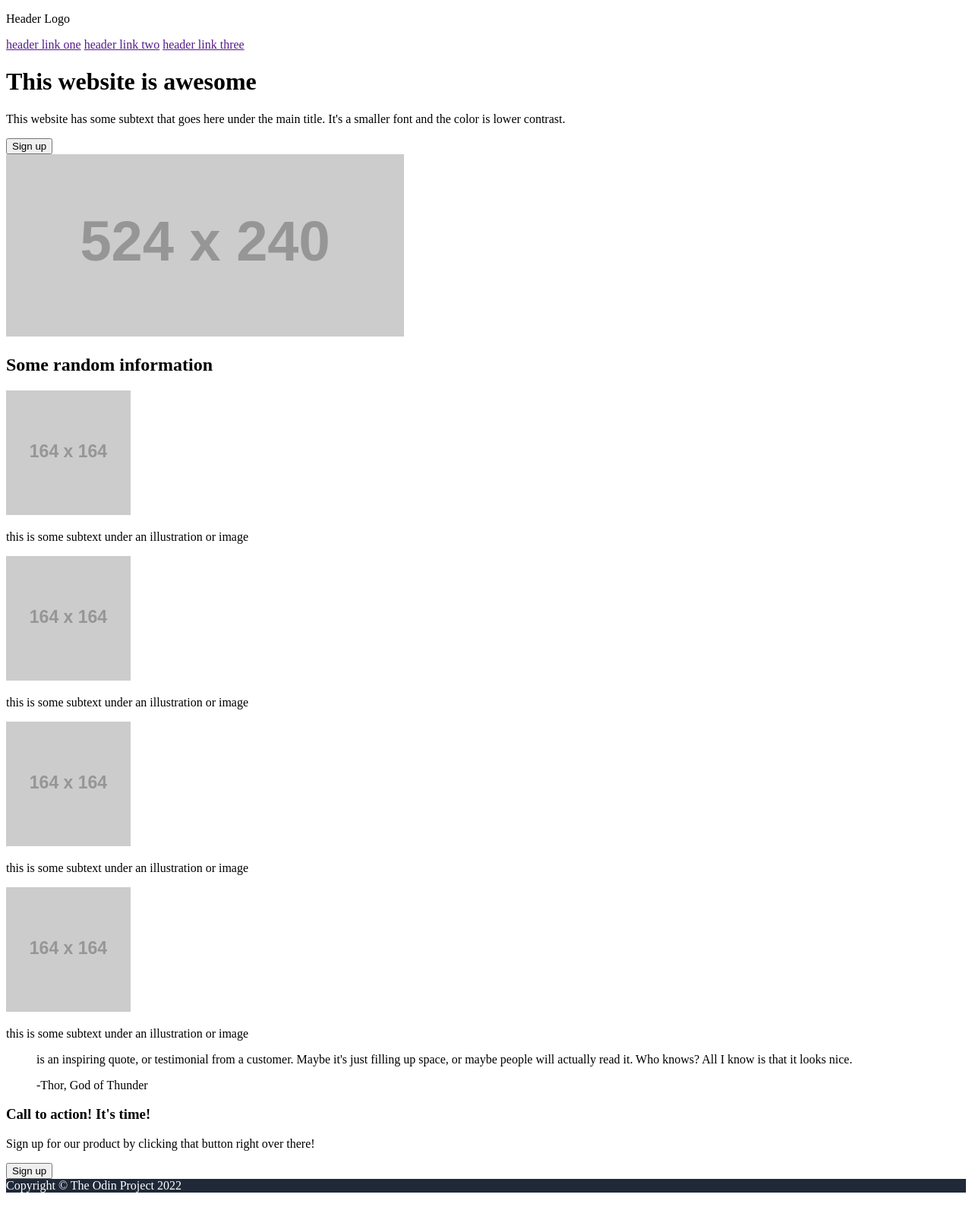
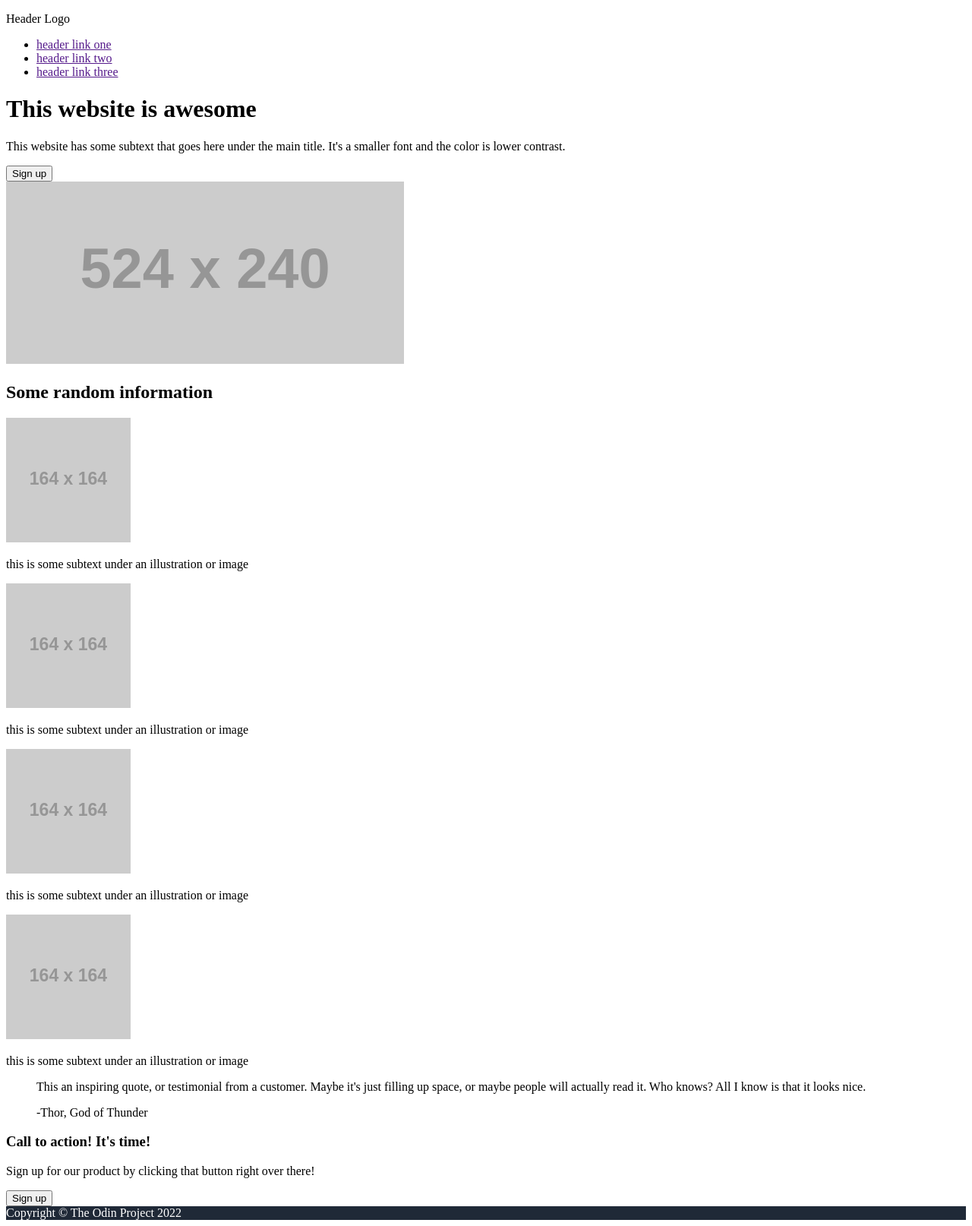
Before and after one commit to learningcodeandtech/Project-Landing-Page, a plain HTML site: page index.html in a window 1280 px wide. Shown: the whole page at 76% size. Before the commit the page ends 1578 px from the top, so only its background shows below. Drawn offline with Linux system fonts and the light colour scheme; placeholder pictures from the web are drawn by us.

Commit message:
redefine HTML semantics

```diff
--- a/index.html
+++ b/index.html
@@ -4,16 +4,20 @@
         <title>Landing Page</title>
         <meta charset="UTF-8">
         <link rel="stylesheet" href="styles.css">
+        <link href='https://fonts.googleapis.com/css?family=Roboto' rel='stylesheet'>
     </head>
     <body>
-        <header>
-            <div>
-            <p>Header Logo</p>
-            <a href="">header link one</a>
-            <a href="">header link two</a>
-            <a href="">header link three</a>
+        <header class="hero">
+            <div class="header">
+                <p class="logo">Header Logo</p>
+                <ul>
+                <li><a href="">header link one</a></li>
+                <li><a href="">header link two</a></li>
+                <li><a href="">header link three</a></li>
+                </ul>
             </div>
-            <div>
+            <div class="hero2">
+            <div class="awesome">
                 <h1>This website is awesome</h1>
                 <p>This website has some subtext that goes here under
                     the main title. It's a smaller font and the color
@@ -24,8 +28,12 @@
             <div>
                 <a href="https://placeholder.com"><img src="https://via.placeholder.com/524x240.png?text=this+is+a+placeholder+for+an+image" alt=""></a>
             </div>
-            <nav>
+        </div>
+        </header>
+
+            <section class="information">
                 <h1>Some random information</h1>
+                <div class="container">
                 <div class="item">
                     <a href="https://placeholder.com"><img src="https://via.placeholder.com/164x164.png" alt=""></a>
                     <p>this is some subtext under an illustration or image</p>
@@ -42,16 +50,19 @@
                     <a href="https://placeholder.com"><img src="https://via.placeholder.com/164x164.png" alt=""></a>
                     <p>this is some subtext under an illustration or image</p>
                 </div>
-            </nav>
-            <section>
+                </div>
+            </section>
+
+            <section class="quote">
                 <blockquote>
-                    <p> is an inspiring quote, or testimonial from a customer.
+                    <p> This an inspiring quote, or testimonial from a customer.
                     Maybe it's just filling up space, or maybe people will actually read it.
                     Who knows? All I know is that it looks nice.</p>
                     <figcaption>-Thor, God of Thunder</figcaption>
                 </blockquote>
             </section>
-            <section>
+
+            <section class="action">
                 <div>
                     <h3>Call to action! It's time!</h3>
                     <p>Sign up for our product by clicking that button right over there!</p>
@@ -60,7 +71,7 @@
 
             </section>
 
-        </header>
+
         <footer>
             Copyright <span>&copy</span> The Odin Project 2022
         </footer>
```
